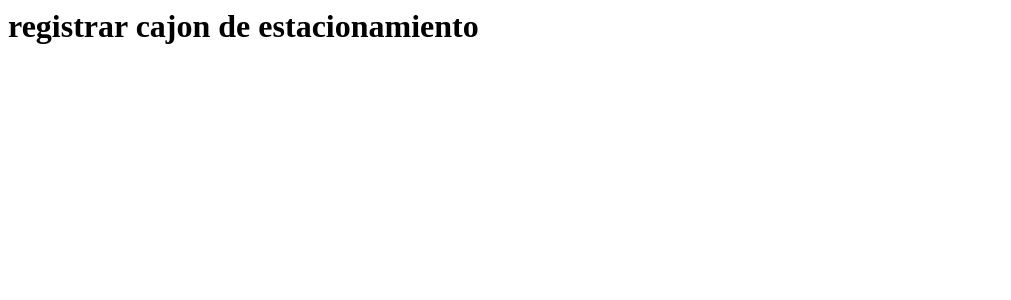
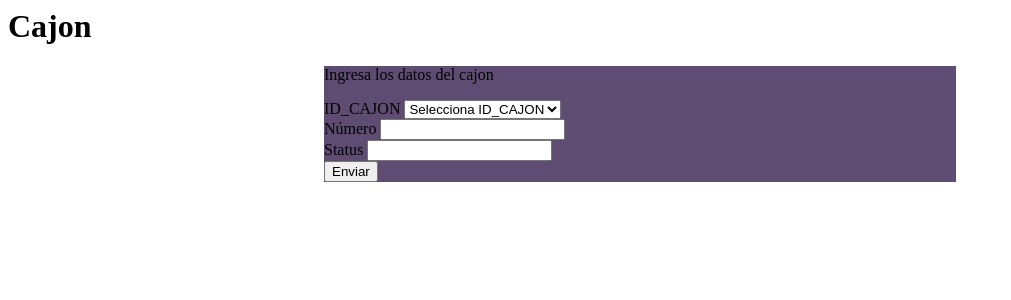
Before and after one commit to Nefta11/TEST, a PHP site: page /cajones.php in a window 1280 px wide. Shown: the top 300 px of the page, without its empty margins (0-1011 px from the left). Run offline with PHP 8.4, Linux system fonts and the light colour scheme.

Commit message:
ADD CAJON

```diff
--- a/cajones.php
+++ b/cajones.php
@@ -1 +1,29 @@
-<h1>registrar cajon de estacionamiento</h1>
+<h1>Cajon</h1>
+<link rel="stylesheet" href="css/estilos.css">
+<form class="contenedorform" action="login.php" method="post">
+    <p>Ingresa los datos del cajon</p>
+
+    <div class="form-outline mb-4">
+        <label class="form-label" for="id_cajon">ID_CAJON</label>
+        <select name="id_cajon" id="id_cajon" required>
+            <option value="">Selecciona ID_CAJON</option>
+            <option value="cajon1">Cajon 1</option>
+            <option value="cajon2">Cajon 2</option>
+            <option value="cajon3">Cajon 3</option>
+        </select>
+    </div>
+
+
+    <div class="form-outline mb-4">
+        <label class="form-label" for="numero">Número</label>
+        <input type="text" id="numero" name="numero" required>
+    </div>
+
+
+    <div class="form-outline mb-4">
+        <label class="form-label" for="status">Status</label>
+        <input type="text" id="status" name="status" required>
+    </div>
+
+    <input type="submit" value="Enviar">
+</form>
--- a/registrar.php
+++ b/registrar.php
@@ -2,7 +2,7 @@
 <link rel="stylesheet" href="css/estilos.css">
 <h1>Registrar uso de estacionamiento</h1>
 
-<form action="login.php" method="post">
+<form class="contenedorform" action="login.php" method="post">
     <p>Ingresa los datos de tu cuenta</p>
     <div class="form-outline mb-4">
     <label class="form-label" for="usuario">Vehiculo</label>
```
